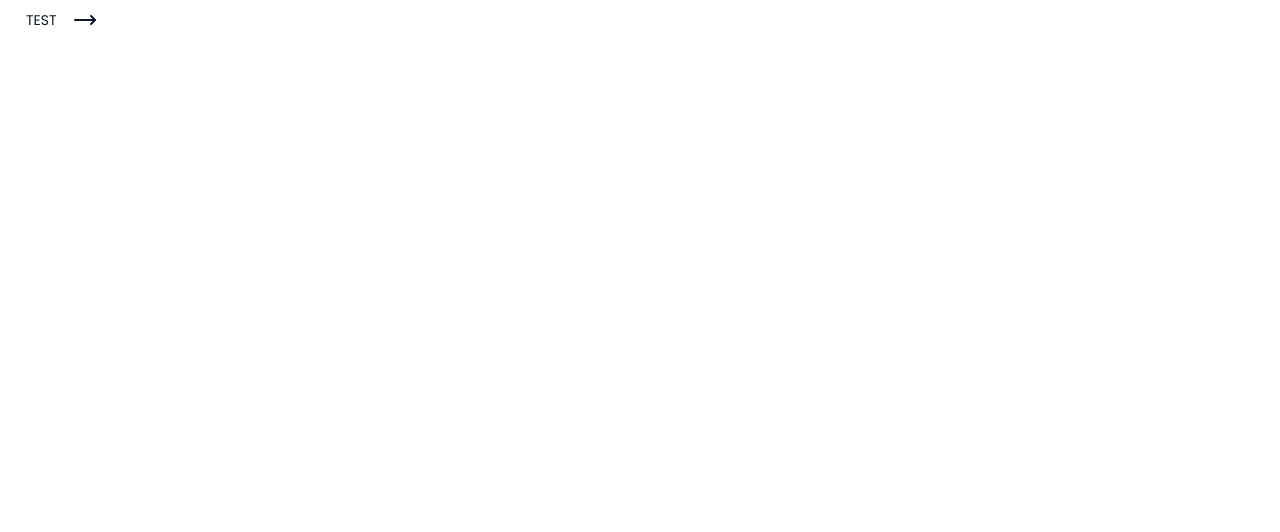
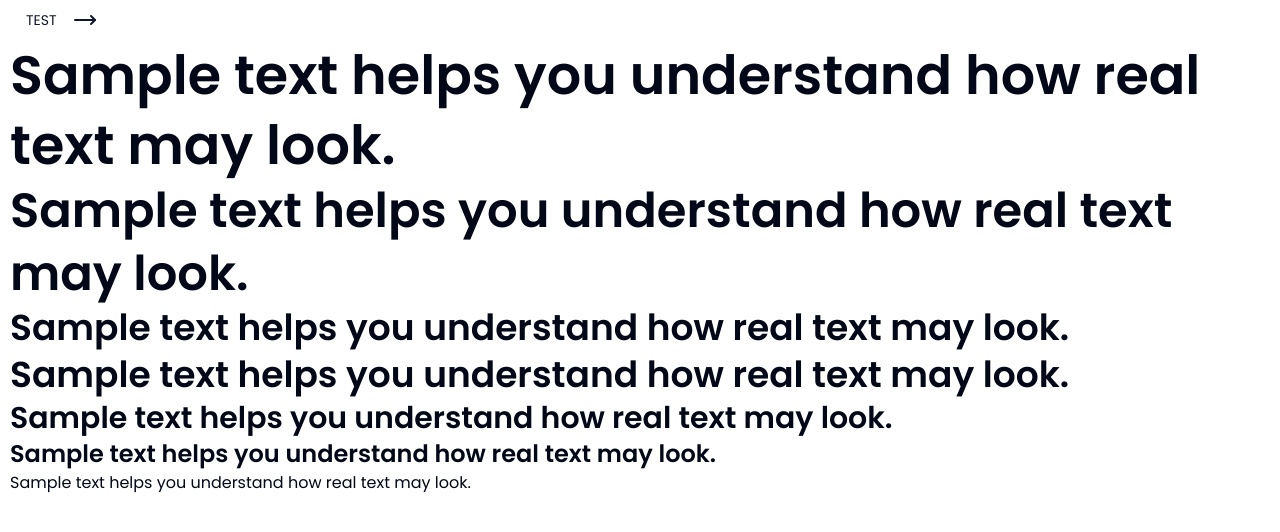
Before and after one commit to KirillUnited/digital-agency, a Next.js app: page / in a window 1280 px wide. Shown: the top 532 px of the page. Built offline with nearby package versions, Linux system fonts and the light colour scheme.

Commit message:
add Typography

```diff
--- a/app/globals.css
+++ b/app/globals.css
@@ -76,4 +76,32 @@
   body {
     @apply font-sans bg-background text-foreground;
   }
+  .heading-1 {
+    @apply text-4xl md:text-[54px] font-semibold;
+    line-height: 130%;
+  }
+  .heading-2 {
+    @apply text-3xl md:text-5xl font-semibold;
+    line-height: 130%;
+  }
+  .heading-3 {
+    @apply text-2xl md:text-4xl font-semibold;
+    line-height: 130%;
+  }
+  .heading-4 {
+    @apply text-xl md:text-4xl font-semibold;
+    line-height: 130%;
+  }
+  .heading-5 {
+    @apply text-base md:text-3xl font-semibold;
+    line-height: 130%;
+  }
+  .heading-6 {
+    @apply text-sm md:text-2xl font-semibold;
+    line-height: 130%;
+  }
+  .paragraph {
+    @apply text-base font-normal;
+    line-height: 175%;
+  }
 }
--- a/app/layout.tsx
+++ b/app/layout.tsx
@@ -24,7 +24,9 @@ export default function RootLayout({
 }) {
   return (
     <html lang="en">
-      <body className={poppins.variable}>{children}</body>
+      <body className={poppins.variable}>
+        <div className='wrapper'>{children}</div>
+        </body>
     </html>
   )
 }
--- a/app/page.tsx
+++ b/app/page.tsx
@@ -6,6 +6,13 @@ export default function Home() {
   return (
     <div className="container">
       <Button variant={'link'} className='gap-4'>TEST <MoveRight /></Button>
+      <h1 className="heading-1">Sample text helps you understand how real text may look.</h1>
+      <h2 className="heading-2">Sample text helps you understand how real text may look.</h2>
+      <h3 className="heading-3">Sample text helps you understand how real text may look.</h3>
+      <h4 className="heading-4">Sample text helps you understand how real text may look.</h4>
+      <h5 className="heading-5">Sample text helps you understand how real text may look.</h5>
+      <h6 className="heading-6">Sample text helps you understand how real text may look.</h6>
+      <p className="paragraph">Sample text helps you understand how real text may look.</p>
     </div>
   )
 }
--- a/tailwind.config.js
+++ b/tailwind.config.js
@@ -11,14 +11,14 @@ module.exports = {
   ],
   prefix: "",
   theme: {
+    screens: {
+      "sm": "580px",
+      "md": "940px",
+      "lg": "1280px",
+    },
     container: {
       center: true,
-      padding: "10px",
-      screens: {
-        "sm": "580px",
-        "md": "940px",
-        "lg": "1280px",
-      },
+      padding: "10px"
     },
     extend: {
       fontFamily: {
```
